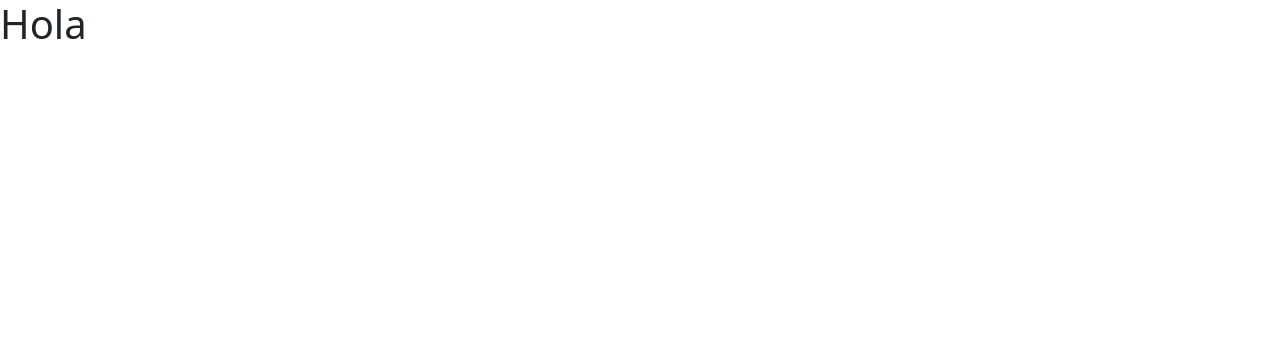
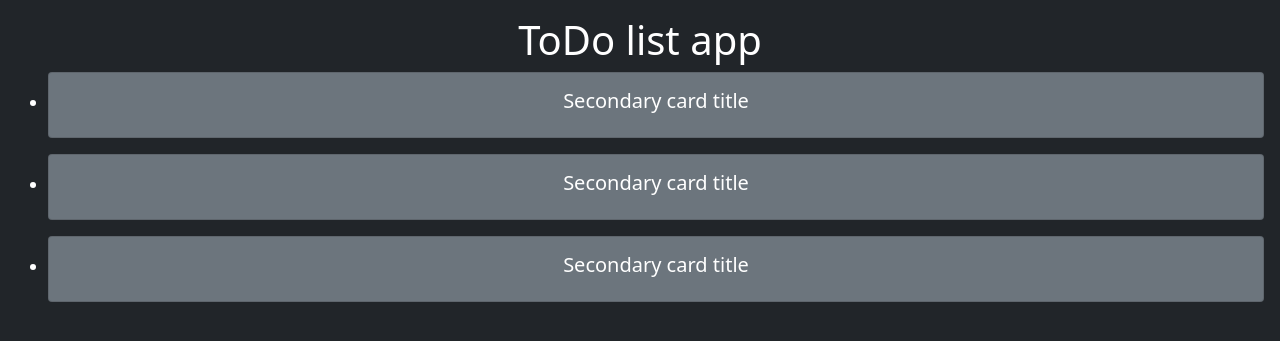
Before and after one commit to Mozta/app-web-todo-list, a Flask app: page / in a window 1280 px wide. Before the commit the part shown is almost empty. Shown: the top 341 px of the page. Run offline with Flask 2, Linux system fonts and the light colour scheme; some libraries are stand-ins or nearby versions.

Commit message:
update template

```diff
--- a/templates/index.html
+++ b/templates/index.html
@@ -6,11 +6,45 @@
     <meta name="viewport" content="width=device-width, initial-scale=1.0">
     <title>Document</title>
 
-    <link href="https://cdn.jsdelivr.net/npm/bootstrap@5.1.3/dist/css/bootstrap.min.css" rel="stylesheet" integrity="sha384-1BmE4kWBq78iYhFldvKuhfTAU6auU8tT94WrHftjDbrCEXSU1oBoqyl2QvZ6jIW3" crossorigin="anonymous">
-    <script src="https://cdn.jsdelivr.net/npm/bootstrap@5.1.3/dist/js/bootstrap.bundle.min.js" integrity="sha384-ka7Sk0Gln4gmtz2MlQnikT1wXgYsOg+OMhuP+IlRH9sENBO0LRn5q+8nbTov4+1p" crossorigin="anonymous"></script>
+    <link rel="stylesheet" href="static/css/bootstrap.min.css">
+    <script src="static/js/bootstrap.min.js"></script>
+</head>
+<body class="d-flex h-100 text-center text-white bg-dark">
 
-</head>
-<body>
-    <h1>Hola</h1>
+    <div class="cover-container d-flex w-100 h-100 p-3 mx-auto flex-column">
+
+      <main class="px-3">
+        <h1>ToDo list app</h1>
+
+      </main>
+
+        <div>
+            <ul>
+                <li>
+                    <div class="card text-white bg-secondary mb-3" >
+                        <div class="card-body">
+                          <h5 class="card-title">Secondary card title</h5>
+                        </div>
+                      </div>
+                </li>
+                <li>
+                    <div class="card text-white bg-secondary mb-3" >
+                        <div class="card-body">
+                          <h5 class="card-title">Secondary card title</h5>
+                        </div>
+                      </div>
+                </li>
+                <li>
+                    <div class="card text-white bg-secondary mb-3" >
+                        <div class="card-body">
+                          <h5 class="card-title">Secondary card title</h5>
+                        </div>
+                      </div>
+                </li>
+            </ul>
+        </div>
+    </div>
+
+
 </body>
 </html>
```
